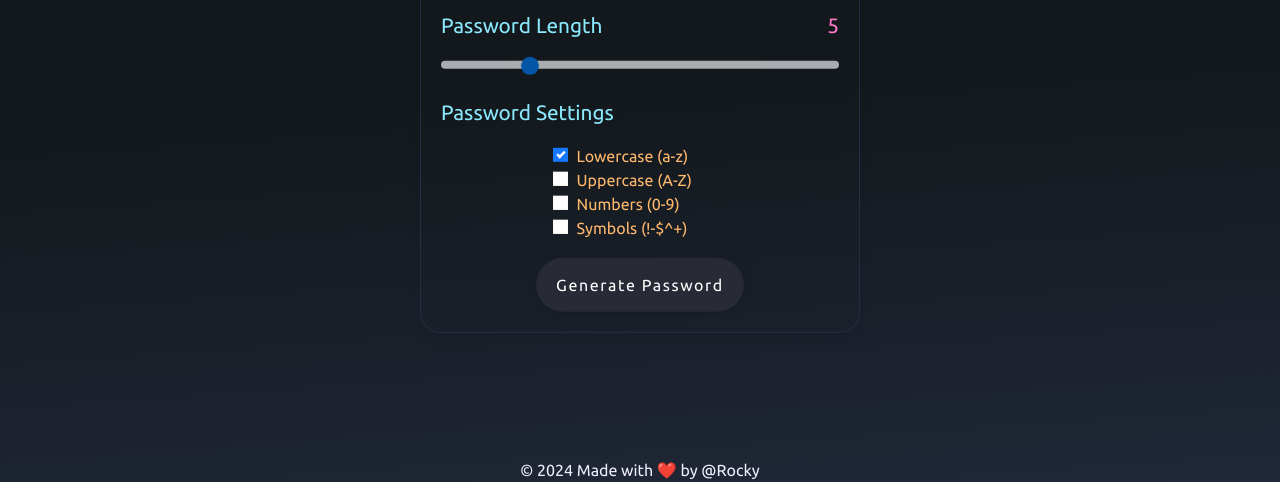
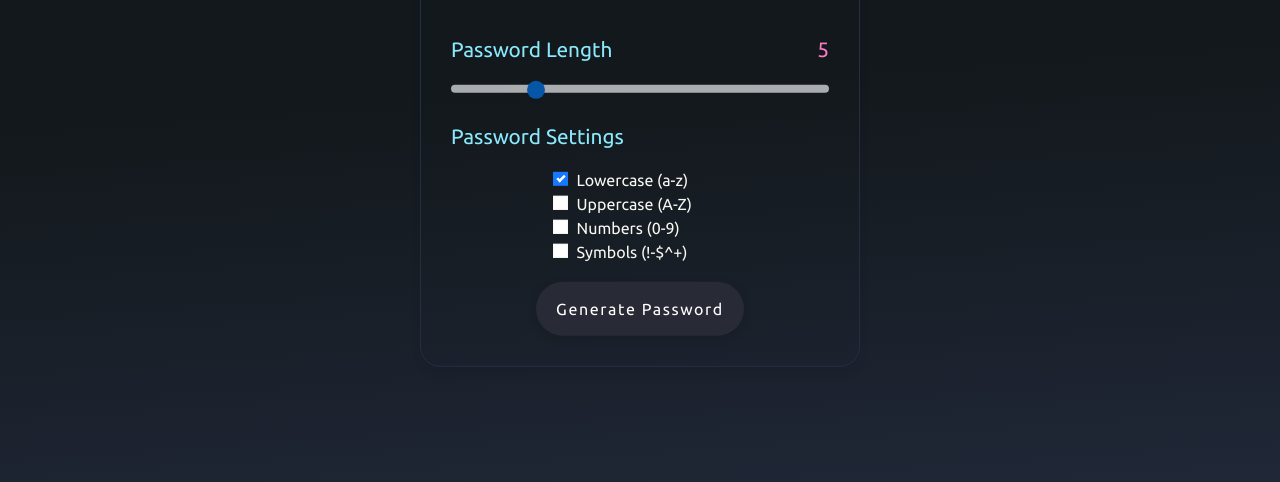
Before and after one commit to rocky1026/test, a plain HTML site: page index.html in a window 1280 px wide. Shown: the part 318-800 px from the top of the page. Drawn offline with nearby package versions, Linux system fonts and the light colour scheme.

Commit message:
Add files via upload

```diff
--- a/index.html
+++ b/index.html
@@ -19,12 +19,16 @@
     <div class="container text-center position-absolute top-50 start-50 translate-middle">
         <h2>Password Generator</h2>
 
+    <!-- Password inputbox -->
         <div class="password__inputbox">
             <input type="text" disabled>
             <i class="bi bi-copy"></i>
         </div>
 
+    <!-- Password indicator  -->
         <div class="password__indicator"></div>
+
+    <!-- Password range -->
         <div class="password__length">
             <div class="password__details">
                 <div class="password__title ">Password Length</div>
@@ -33,6 +37,7 @@
             <input class="form-range range-slider" type="range" min="1" max="20" value="5" step="1">
         </div>
 
+    <!-- Password Settings -->
         <div class="password__settings">
             <div class="password__title">Password Settings</div>
             <ul class="password__options form-check p-2 mx-auto ">
@@ -59,13 +64,6 @@
         <button class="password__button"><span>Generate Password</span></button>
     </div>
 
-    <!-- Footer -->
-    <div class="password__footer">
-        &#169;
-        <span id="copyright"></span>
-        Made with ❤️ by @Rocky
-    </div>
-    <!-- Javascript files -->
     <script src="script.js"></script>
 </body>
 </html>
--- a/script.js
+++ b/script.js
@@ -37,16 +37,19 @@ const generatePassword = () => {
     updatePassIndicator();
 };
 
+// Password Indicator function
 const updatePassIndicator = () => {
     passIndicator.id = lengthSlider.value <= 8 ? "weak" :
         lengthSlider.value <= 16 ? "medium" : "strong";
 };
 
+// Password Slider
 const updateSlider = () => {
     document.querySelector(".password__length span").innerHTML = lengthSlider.value;
     // generatePassword();
 };
 
+// Copy password
 const copyPassword = () => {
     navigator.clipboard.writeText(passwordInput.value);
     copyIcon.style.color = "#b9e0f2";
@@ -61,7 +64,3 @@ generateBtn.addEventListener("click", generatePassword);
 
 // Initial generation of password and update of password strength indicator
 updateSlider();
-
-// Copyright
-const copyrightYear = new Date().getFullYear();
-document.getElementById("copyright").textContent = copyrightYear;
--- a/style.css
+++ b/style.css
@@ -41,13 +41,14 @@ body {
     position: relative;
     display: flex;
     justify-content: center;
-    align-items: start;
+    align-items: center;
     background: var(--first-color);
 }
 
 .container {
     max-width: 440px;
-    padding: 20px;
+    padding: 30px;
+    position: fixed;
     text-align: center;
     border: 1px solid #222f43;
     border-radius: 20px;
@@ -188,7 +189,7 @@ h2{
 .password__settings .password__options {
     list-style: none;
     margin-bottom: 10px;
-    color: var(--orange-color);
+    color: var(--white-color);
 }
 
 .password__option input[type="checkbox"] {
@@ -216,6 +217,8 @@ h2{
 }
 
 */
+
+/* Generate button */
 
 .password__button {
     --btn-default-bg: var(--black-color) !important;
@@ -352,7 +355,7 @@ h2{
 }
 
 
-/* checkbox settings 👇 */
+/* Checkbox  */
 
 .ui-checkbox {
     --primary-color: #1677ff;
@@ -454,11 +457,3 @@ box-sizing: border-box;
     transition: none;
     opacity: 1;
 }
-
-.password__footer{
-    color: #eeeeff;
-    text-align: center;
-    position: fixed;
-    bottom: 0;
-    width: 100%;
-}
```
